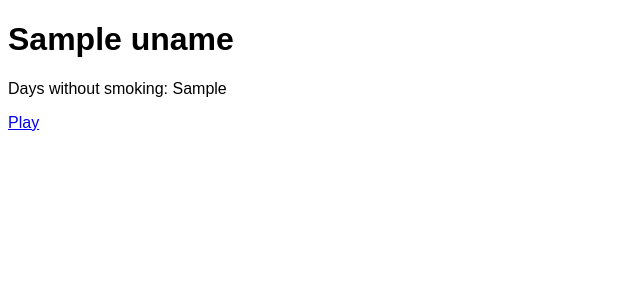
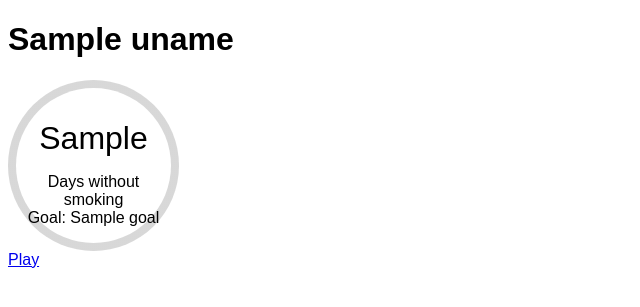
Before and after one commit to shibby360/smoking-cessation-app, a Flask app: template templates/user.html in a window 1280 px wide. Shown: the top 307 px of the page, without its empty margins (0-640 px from the left). Run offline with Flask 3, Linux system fonts and the light colour scheme; the template is opened without the code that fills it: most values are stand-ins (such as "Sample title", 1, 10 or a date in 2020); parts of the project's set-up code (start-up, migrations or seed data) failed here and were passed over.

Commit message:
added streak circle and goal

```diff
--- a/main.py
+++ b/main.py
@@ -11,6 +11,7 @@ def cruserdict(password):
     'password':password
   }
 users = json.loads(db.get_raw('users'))
+print(users)
 def save():
   global users
   users = json.loads(db.get_raw('users'))
--- /dev/null
+++ b/static/css/user.css
@@ -0,0 +1,18 @@
+:root {
+  --goaldivsize: 155px;
+  --goalportion: 0deg;
+}
+#goaldiv {
+  background: linear-gradient(white, white) padding-box, conic-gradient(#ff5722 var(--goalportion), rgba(125,125,125,0.3) 0) border-box;
+  border-radius: 50em;
+  border: 8px solid transparent;
+  width: var(--goaldivsize);
+  height: var(--goaldivsize);
+}
+#goaldiv > p {
+  text-align: center;
+}
+#goaldiv > #num {
+  font-size: xx-large;
+  margin-bottom: 0;
+}
--- a/static/js/user.js
+++ b/static/js/user.js
@@ -5,3 +5,4 @@ if(!localStorage.length) {
   localStorage.setItem('uname', uname)
   localStorage.setItem('data', JSON.stringify(data))
 }
+document.documentElement.style.setProperty('--goalportion', ((data['days w/o smoking']/data['goal'])*360) + 'deg')
--- a/templates/user.html
+++ b/templates/user.html
@@ -1,10 +1,14 @@
 {% extends 'base.html' %}
 {% block title %}{{ uname }}{% endblock %}
 {% block styles %}
+<link rel='stylesheet' href='{{ url_for("static", filename="css/user.css") }}' type='text/css'>
 {% endblock %}
 {% block body %}
 <h1 id='uname'>{{ uname }}</h1>
-<p>Days without smoking: {{ data['days w/o smoking'] }}</p>
+<div id='goaldiv'>
+  <p id='num'>{{ data['days w/o smoking'] }}</p>
+  <p>Days without smoking<br>Goal: {{ data['goal'] }}</p>
+</div>
 <p style="display: none" id='data'>{{ data }}</p>
 <a href='/play'>Play</a>
 {% endblock %}
```
